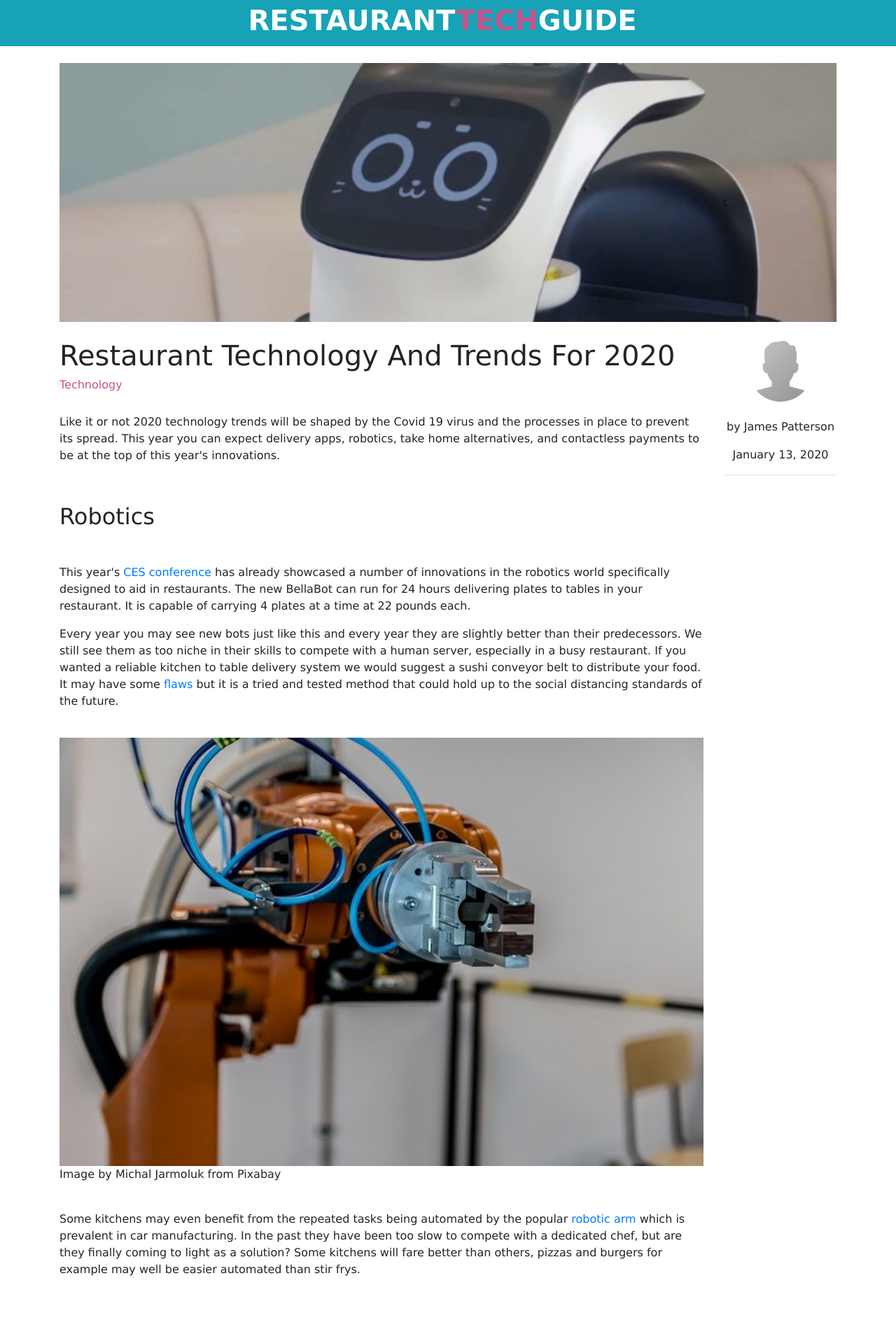
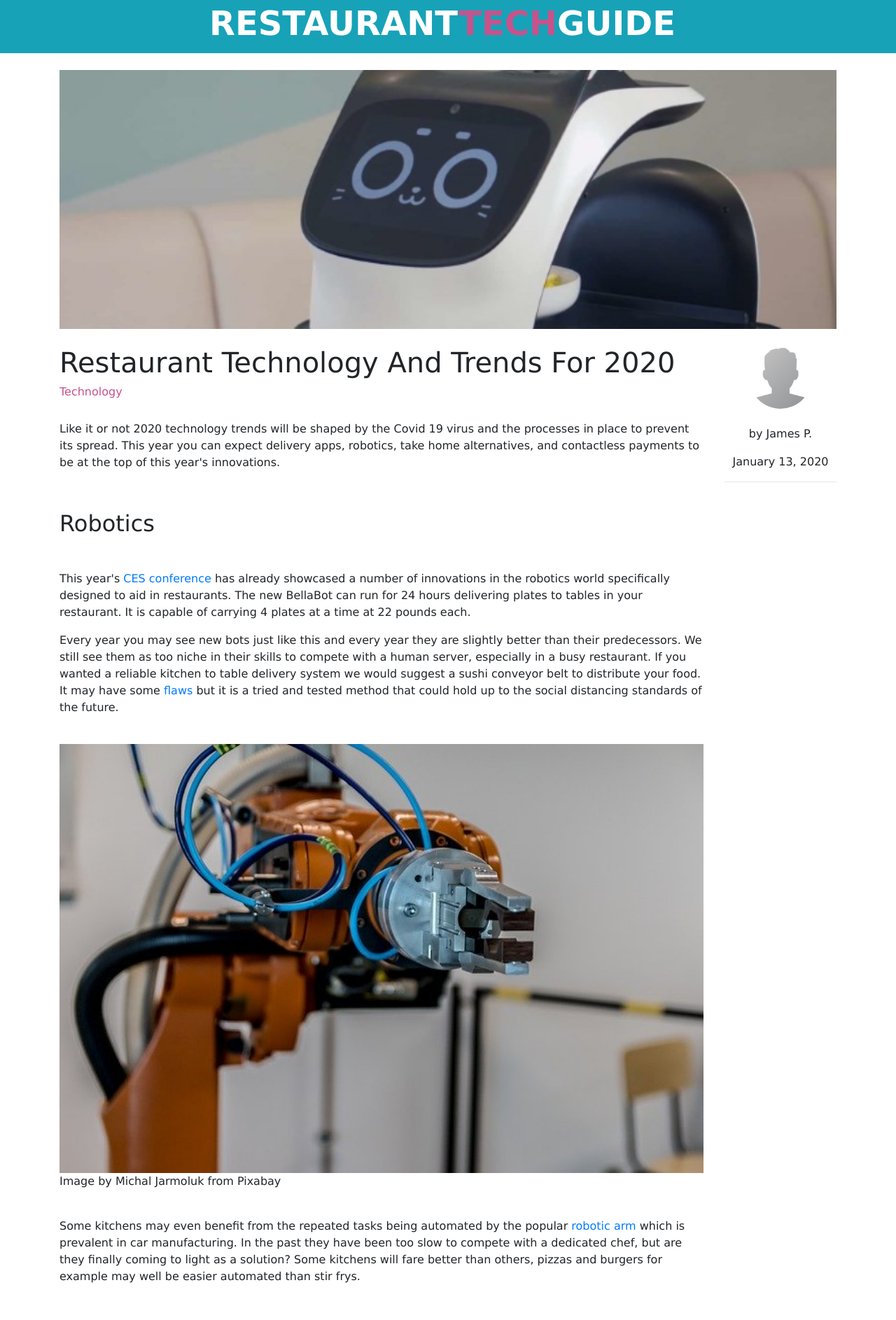
Before and after one commit to JonathanWilson1/Salee, a Jekyll site: the page built from _posts/2020-01-13-restaurant-technology-and-trends-for-2020.markdown, in a window 1280 px wide. Shown: the top 1886 px of the page at 70% size. Built offline with Jekyll 4.4.1, drawn with Linux system fonts in a browser that asks for light colours; some of the changed text lies outside the part shown.

Commit message:
Mobile fix

```diff
--- a/_layouts/default.html
+++ b/_layouts/default.html
@@ -58,12 +58,10 @@
   height="0" width="0" style="display:none;visibility:hidden"></iframe></noscript>
   <!-- End Google Tag Manager (noscript) -->
 
-  <div class="container-fluid bg-info">
-    <div class='container text-center'>
-      <a class="navbar-brand" href="/">
-        <h1 class="text-white font-weight-bold text-uppercase">Restaurant<span class="text-base-color">Tech</span>Guide</h1>
+  <div class="container-fluid text-center bg-info">
+      <a class="navbar-brand " href="/">
+        <h1 class="text-white font-weight-bold text-uppercase logo">Restaurant<span class="text-base-color">Tech</span>Guide</h1>
       </a>
-    </div>
   </div>
 
   {{ content }}
@@ -100,22 +98,22 @@
         <div class="col-md-4 mx-auto">
           <br>
           <h5 class="font-weight-bold text-uppercase text-left">Restaurant<span class="text-base-color">Tech</span>Guide</h5>
-          <p>Finding the latest technology trends in the restaurant industry. Tips, tricks, recommendations and guides to using technology to make your restaurant excel.</p>
+          <p class="text-left">Finding the latest technology trends in the restaurant industry. Tips, tricks, recommendations and guides to using technology to make your restaurant excel.</p>
         </div>
 
-        <hr class="clearfix w-100 d-md-none">
+        <!-- <hr class="clearfix w-100 d-md-none"> -->
 
         <div class="col-md-2 mx-auto">
           <br>
         </div>
 
-        <hr class="clearfix w-100 d-md-none">
+        <!-- <hr class="clearfix w-100 d-md-none"> -->
 
         <div class="col-md-2 mx-auto">
           <br>
         </div>
 
-        <hr class="clearfix w-100 d-md-none">
+        <!-- <hr class="clearfix w-100 d-md-none"> -->
 
         <div class="col-md-2 mx-auto">
           <br><br>
--- a/_posts/2020-01-13-restaurant-technology-and-trends-for-2020.markdown
+++ b/_posts/2020-01-13-restaurant-technology-and-trends-for-2020.markdown
@@ -6,7 +6,7 @@ featured-image: "/images/blog/RestaurantMarketing/BellaBot.jpg"
 featured-image-alt: "BellaBot, food delivery robot"
 description: "Like it or not 2020 technology trends will be shaped by the Covid 19 virus and the processes in place to prevent its spread. This year you can expect delivery apps, robotics, take home alternatives, and contactless payments to be at the top of this year's innovations."
 permalink: /blog/restaurant-technology-and-trends-for-2020
-author: "James Patterson"
+author: "James P."
 authorImage: "/images/blog/default.png"
 ---
 
--- a/_posts/2020-05-07-restaurant-digital-marketing-strategies-that-work.markdown
+++ b/_posts/2020-05-07-restaurant-digital-marketing-strategies-that-work.markdown
@@ -6,7 +6,7 @@ featured-image: "/images/blog/MarketingStrategies/socialMedia.jpg"
 featured-image-alt: Image by Photo Mix from Pixabay - Social Icons
 description: "You have a great restaurant but not many people know it even exists, you need to let the right people know about your food, experiences and culture. How can you take advantage of the digital marketing trends of 2020."
 permalink: /blog/restaurant-digital-marketing-strategies-that-work
-author: "James Patterson"
+author: "James P."
 authorImage: "/images/blog/default.png"
 ---
 
--- a/css/styles.scss
+++ b/css/styles.scss
@@ -86,3 +86,13 @@ a:hover {
 #mce-EMAIL {
   margin-right: 10px;
 }
+
+.logo {
+  /* Extra small devices (phones, less than 768px) */
+  font-size: 2rem;
+
+  /* Small devices (tablets, 768px and up) */
+  @media (min-width: 768px) {
+    font-size: 3rem;
+  }
+}
```
